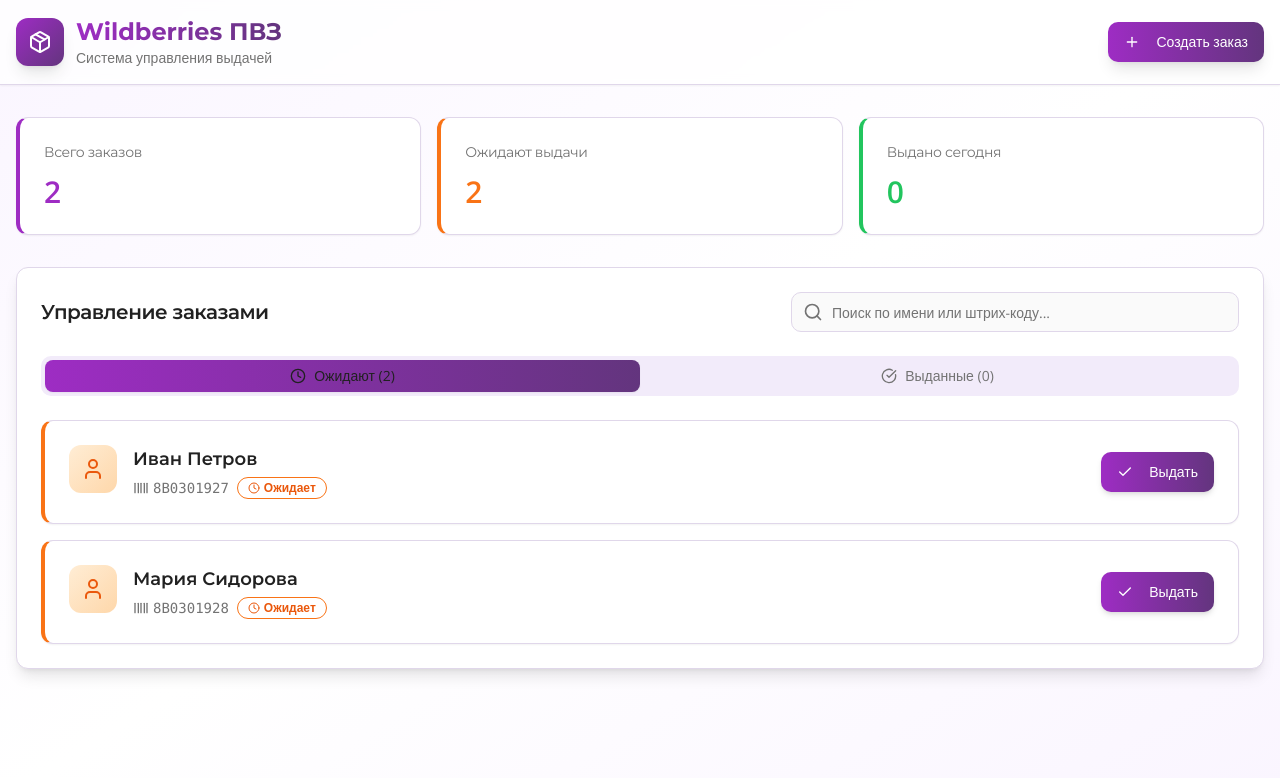
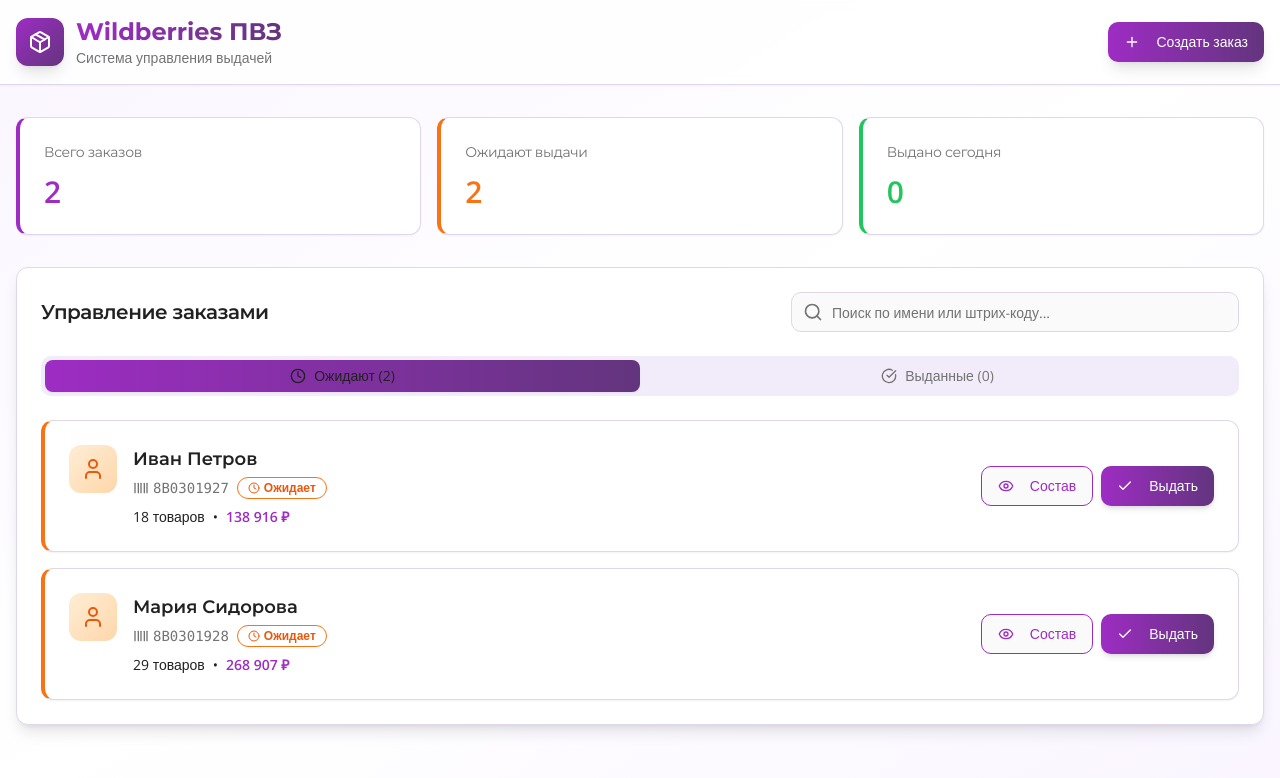
Before and after one commit to pr-poehali-dev/wildberries-order-site, a React (Vite) app: page / in a window 1280 px wide. Shown: the top 778 px of the page. Built offline with nearby package versions, Linux system fonts and the light colour scheme.

Commit message:
Добавить генерацию случайных заказов

```diff
--- a/src/pages/Index.tsx
+++ b/src/pages/Index.tsx
@@ -9,15 +9,52 @@ import { Label } from '@/components/ui/label';
 import Icon from '@/components/ui/icon';
 import { useToast } from '@/hooks/use-toast';
 
+interface OrderItem {
+  name: string;
+  quantity: number;
+  price: number;
+}
+
 interface Order {
   id: string;
   customerName: string;
   barcode: string;
   status: 'waiting' | 'issued';
   createdAt: string;
+  items: OrderItem[];
+  totalPrice: number;
 }
 
 const Index = () => {
+  const productNames = [
+    'Футболка', 'Джинсы', 'Кроссовки', 'Платье', 'Куртка', 'Свитер', 'Рубашка', 'Юбка',
+    'Шорты', 'Пальто', 'Кеды', 'Сумка', 'Рюкзак', 'Шапка', 'Шарф', 'Перчатки',
+    'Носки', 'Белье', 'Пижама', 'Спортивный костюм', 'Блузка', 'Брюки', 'Ремень', 'Очки'
+  ];
+
+  const generateRandomItems = (): OrderItem[] => {
+    const itemCount = Math.floor(Math.random() * 50) + 1;
+    const items: OrderItem[] = [];
+
+    for (let i = 0; i < itemCount; i++) {
+      const randomProduct = productNames[Math.floor(Math.random() * productNames.length)];
+      const quantity = Math.floor(Math.random() * 5) + 1;
+      const price = Math.floor(Math.random() * 5000) + 500;
+
+      items.push({
+        name: randomProduct,
+        quantity,
+        price
+      });
+    }
+
+    return items;
+  };
+
+  const calculateTotal = (items: OrderItem[]): number => {
+    return items.reduce((sum, item) => sum + (item.price * item.quantity), 0);
+  };
+
   const [orders, setOrders] = useState<Order[]>([
     {
       id: '1',
@@ -25,6 +62,8 @@ const Index = () => {
       barcode: '8B0301927',
       status: 'waiting',
       createdAt: new Date().toISOString(),
+      items: generateRandomItems(),
+      totalPrice: 0,
     },
     {
       id: '2',
@@ -32,12 +71,16 @@ const Index = () => {
       barcode: '8B0301928',
       status: 'waiting',
       createdAt: new Date().toISOString(),
+      items: generateRandomItems(),
+      totalPrice: 0,
     },
-  ]);
+  ].map(order => ({ ...order, totalPrice: calculateTotal(order.items) })));
 
   const [searchQuery, setSearchQuery] = useState('');
   const [newOrderName, setNewOrderName] = useState('');
   const [isDialogOpen, setIsDialogOpen] = useState(false);
+  const [selectedOrder, setSelectedOrder] = useState<Order | null>(null);
+  const [isDetailsOpen, setIsDetailsOpen] = useState(false);
   const { toast } = useToast();
 
   const generateBarcode = () => {
@@ -54,12 +97,15 @@ const Index = () => {
       return;
     }
 
+    const items = generateRandomItems();
     const newOrder: Order = {
       id: Date.now().toString(),
       customerName: newOrderName,
       barcode: generateBarcode(),
       status: 'waiting',
       createdAt: new Date().toISOString(),
+      items,
+      totalPrice: calculateTotal(items),
     };
 
     setOrders([newOrder, ...orders]);
@@ -68,7 +114,7 @@ const Index = () => {
 
     toast({
       title: 'Заказ создан',
-      description: `Штрих-код: ${newOrder.barcode}`,
+      description: `${items.length} товаров на ${newOrder.totalPrice.toLocaleString('ru-RU')} ₽`,
     });
   };
 
@@ -231,8 +277,25 @@ const Index = () => {
                                   Ожидает
                                 </Badge>
                               </div>
+                              <div className="mt-2 text-sm">
+                                <span className="font-medium">{order.items.length} товаров</span>
+                                <span className="mx-2">•</span>
+                                <span className="font-bold text-primary">{order.totalPrice.toLocaleString('ru-RU')} ₽</span>
                               </div>
                             </div>
+                          </div>
+                          <div className="flex gap-2">
+                            <Button
+                              onClick={() => {
+                                setSelectedOrder(order);
+                                setIsDetailsOpen(true);
+                              }}
+                              variant="outline"
+                              className="border-primary text-primary hover:bg-primary/10"
+                            >
+                              <Icon name="Eye" size={16} className="mr-2" />
+                              Состав
+                            </Button>
                             <Button
                               onClick={() => issueOrder(order.id)}
                               className="bg-gradient-to-r from-primary to-secondary hover:opacity-90 shadow-md"
@@ -240,6 +303,7 @@ const Index = () => {
                               <Icon name="Check" size={16} className="mr-2" />
                               Выдать
                             </Button>
+                          </div>
                         </div>
                       </CardContent>
                     </Card>
@@ -273,7 +337,24 @@ const Index = () => {
                                 Выдан
                               </Badge>
                             </div>
+                            <div className="mt-2 text-sm">
+                              <span className="font-medium">{order.items.length} товаров</span>
+                              <span className="mx-2">•</span>
+                              <span className="font-bold text-green-600">{order.totalPrice.toLocaleString('ru-RU')} ₽</span>
                             </div>
+                          </div>
+                          <Button
+                            onClick={() => {
+                              setSelectedOrder(order);
+                              setIsDetailsOpen(true);
+                            }}
+                            variant="outline"
+                            size="sm"
+                            className="border-green-500 text-green-600 hover:bg-green-50"
+                          >
+                            <Icon name="Eye" size={16} className="mr-2" />
+                            Состав
+                          </Button>
                         </div>
                       </CardContent>
                     </Card>
@@ -284,6 +365,71 @@ const Index = () => {
           </CardContent>
         </Card>
       </div>
+
+      <Dialog open={isDetailsOpen} onOpenChange={setIsDetailsOpen}>
+        <DialogContent className="max-w-2xl max-h-[80vh] overflow-y-auto">
+          <DialogHeader>
+            <DialogTitle className="text-xl">Состав заказа</DialogTitle>
+          </DialogHeader>
+          {selectedOrder && (
+            <div className="space-y-4">
+              <div className="border-b pb-4">
+                <div className="flex items-center gap-3 mb-2">
+                  <div className="w-10 h-10 bg-gradient-to-br from-primary to-secondary rounded-lg flex items-center justify-center">
+                    <Icon name="User" className="text-white" size={20} />
+                  </div>
+                  <div>
+                    <h3 className="font-semibold text-lg">{selectedOrder.customerName}</h3>
+                    <p className="text-sm text-muted-foreground font-mono">{selectedOrder.barcode}</p>
+                  </div>
+                </div>
+                <Badge
+                  variant="outline"
+                  className={selectedOrder.status === 'waiting'
+                    ? 'border-orange-500 text-orange-600'
+                    : 'border-green-500 text-green-600'}
+                >
+                  {selectedOrder.status === 'waiting' ? 'Ожидает выдачи' : 'Выдан'}
+                </Badge>
+              </div>
+
+              <div>
+                <h4 className="font-semibold mb-3 flex items-center gap-2">
+                  <Icon name="ShoppingBag" size={18} />
+                  Товары ({selectedOrder.items.length})
+                </h4>
+                <div className="space-y-2 max-h-96 overflow-y-auto">
+                  {selectedOrder.items.map((item, index) => (
+                    <div
+                      key={index}
+                      className="flex justify-between items-center p-3 bg-muted/30 rounded-lg hover:bg-muted/50 transition-colors"
+                    >
+                      <div className="flex-1">
+                        <p className="font-medium">{item.name}</p>
+                        <p className="text-sm text-muted-foreground">
+                          {item.quantity} шт × {item.price.toLocaleString('ru-RU')} ₽
+                        </p>
+                      </div>
+                      <div className="font-semibold text-primary">
+                        {(item.quantity * item.price).toLocaleString('ru-RU')} ₽
+                      </div>
+                    </div>
+                  ))}
+                </div>
+              </div>
+
+              <div className="border-t pt-4">
+                <div className="flex justify-between items-center text-lg">
+                  <span className="font-semibold">Итого:</span>
+                  <span className="font-bold text-2xl text-primary">
+                    {selectedOrder.totalPrice.toLocaleString('ru-RU')} ₽
+                  </span>
+                </div>
+              </div>
+            </div>
+          )}
+        </DialogContent>
+      </Dialog>
     </div>
   );
 };
```
Lines whose indentation alone changed are shown as unchanged.
